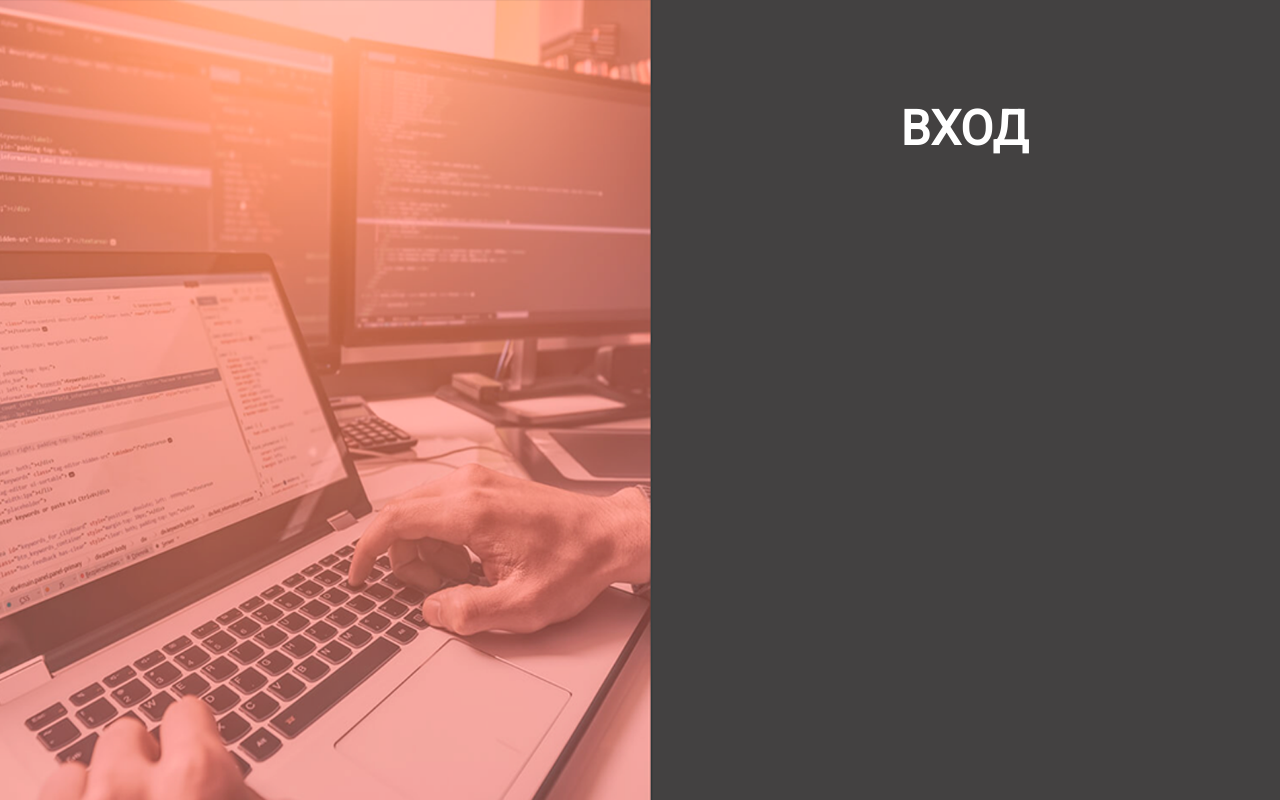
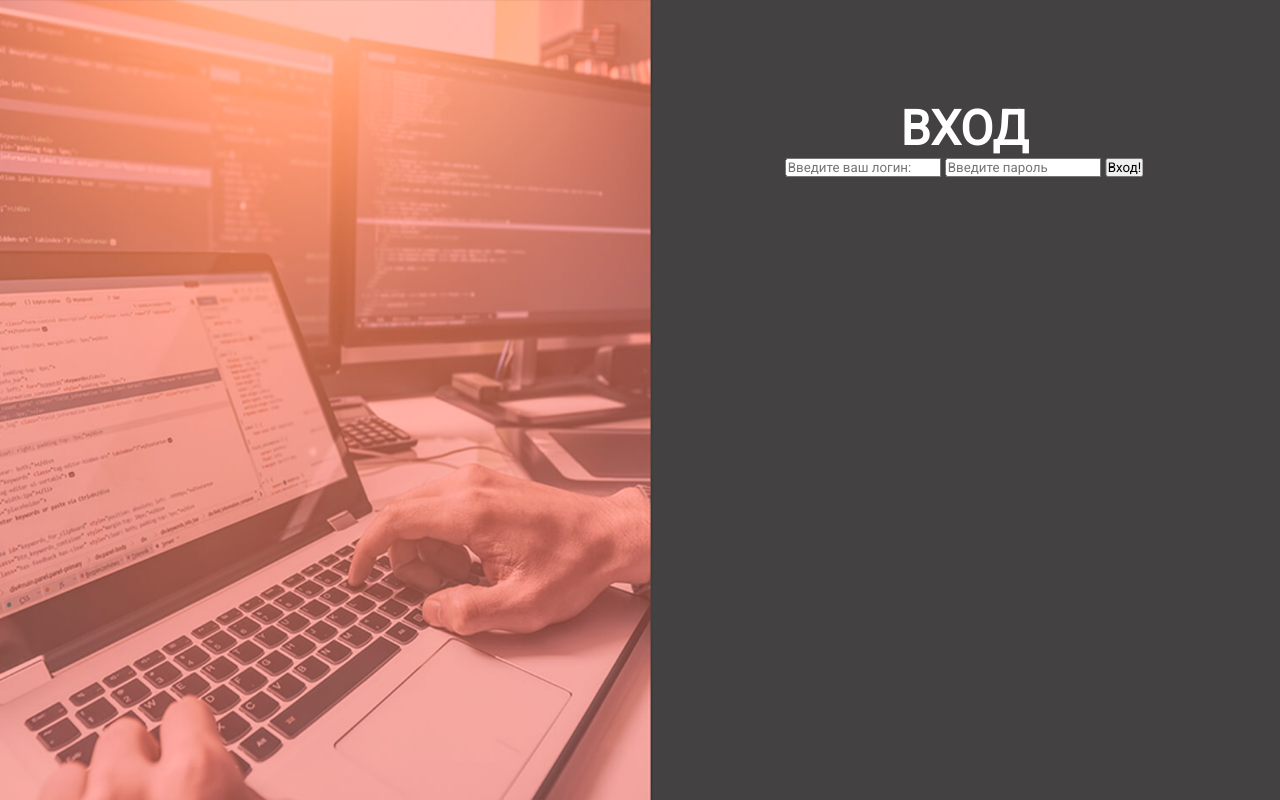
Before and after one commit to NikitaKolotushkin/Invertor, a Flask app: page /login in a window 1280 px wide. Run offline with Flask 2, Linux system fonts and the light colour scheme.

Commit message:
Добавлены перенаправление в личный кабинет и уродливая форма входа

```diff
--- a/app/templates/login.html
+++ b/app/templates/login.html
@@ -15,9 +15,11 @@
                     <h2 class="login__title">
                         ВХОД
                     </h2>
-                    <form action="" class="login__form">
-
-                    </form>
+                    <form action="/login" method="post" class="login__form">
+                    <input class="login__input" type="text" name="login" placeholder="Введите ваш логин:">
+                    <input class="login__input" type="password" name="password" placeholder="Введите пароль">
+                    <input type="submit" value="Вход!" class="register__btn">
+                </form>
                 </div>
             </div>
         </div>
```
